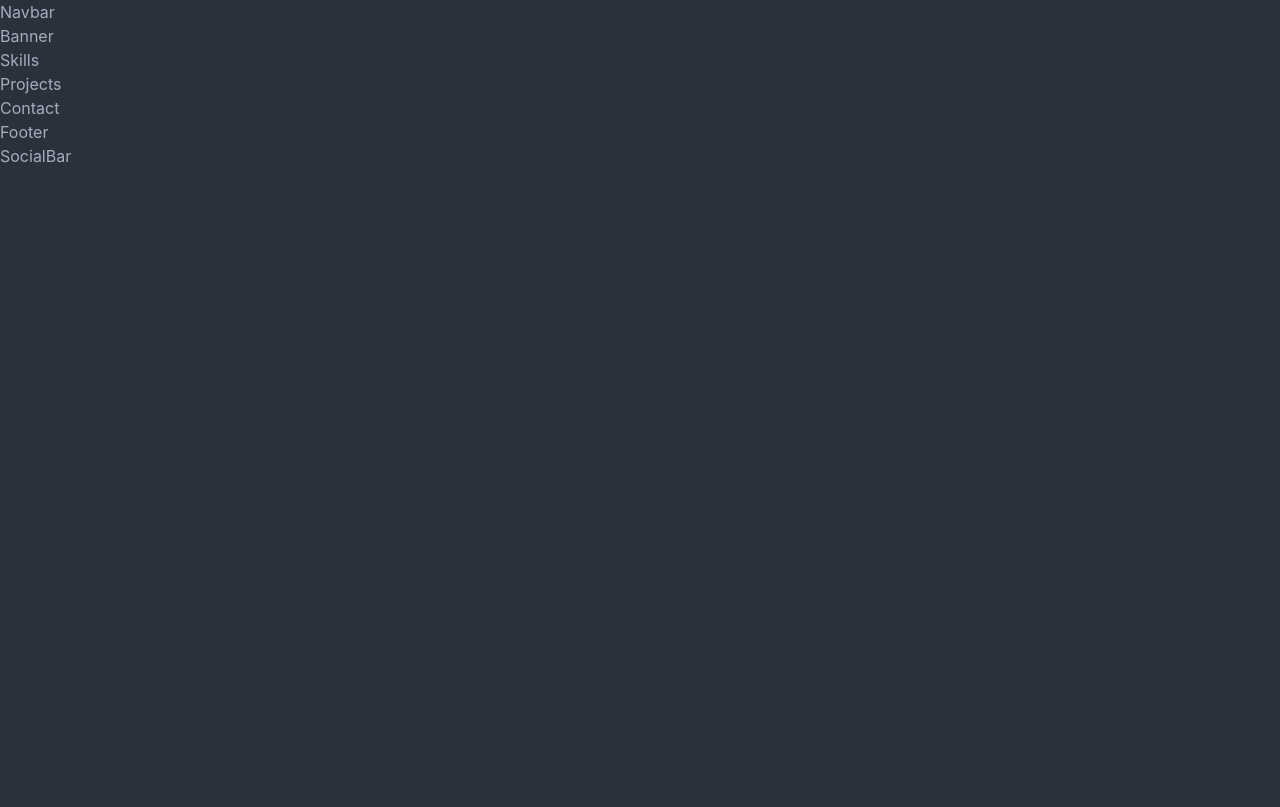
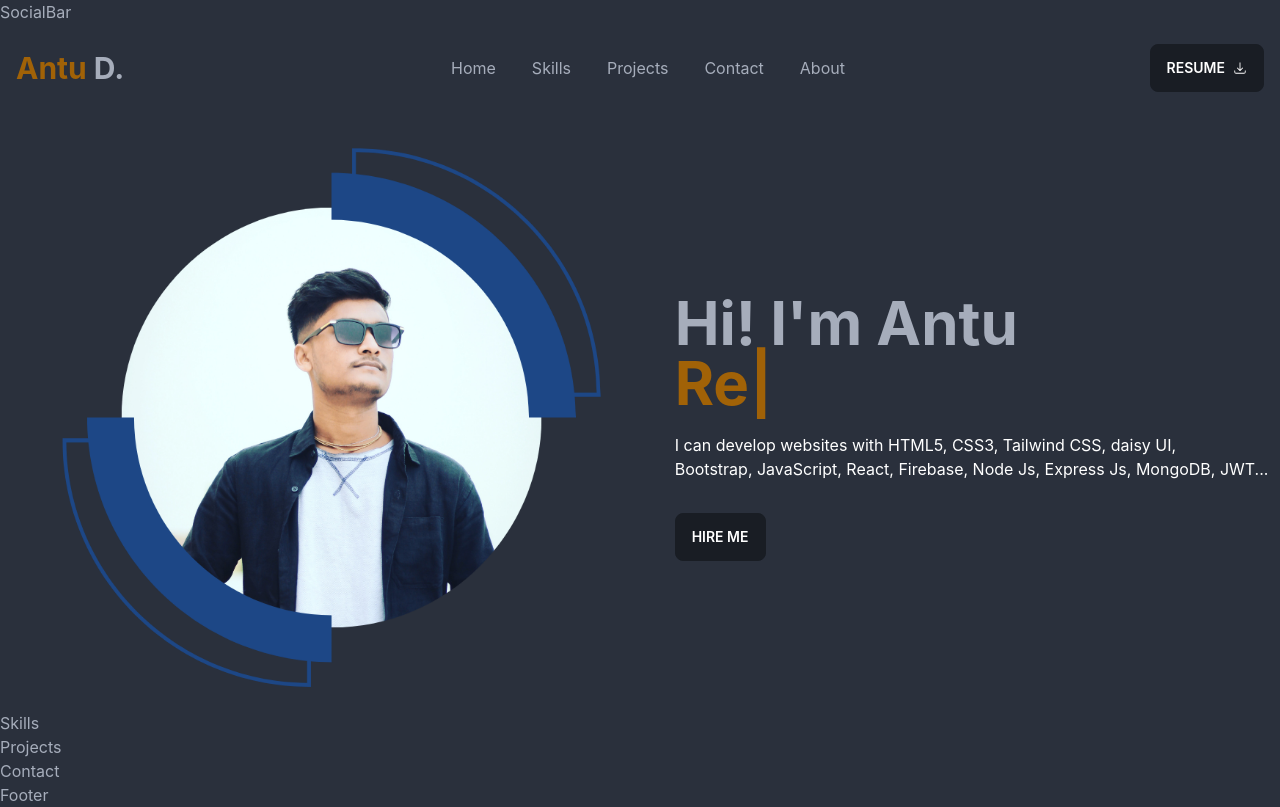
Before and after one commit to antudas22/antu-d-portfolio, a React (Create React App) app: page / in a window 1280 px wide. Built offline with nearby package versions, Linux system fonts and the light colour scheme.

Commit message:
Completed banner section

```diff
--- a/package.json
+++ b/package.json
@@ -9,7 +9,11 @@
     "daisyui": "^2.51.6",
     "react": "^18.2.0",
     "react-dom": "^18.2.0",
+    "react-icons": "^4.8.0",
+    "react-router-dom": "^6.11.2",
     "react-scripts": "5.0.1",
+    "react-scroll": "^1.8.9",
+    "typewriter-effect": "^2.19.0",
     "web-vitals": "^2.1.4"
   },
   "scripts": {
--- a/src/App.js
+++ b/src/App.js
@@ -1,21 +1,13 @@
-import Banner from "./components/Banner/Banner";
-import Contact from "./components/Contact/Contact";
-import Footer from "./components/Footer/Footer";
-import Navbar from "./components/Navbar/Navbar";
-import Projects from "./components/Projects/Projects";
-import Skills from "./components/Skills/Skills";
+import { RouterProvider } from "react-router-dom";
 import SocialBar from "./components/SocialBar/SocialBar";
+import { router } from "./Routers/Routes";
 
 function App() {
   return (
     <div className="max-w-screen-xl mx-auto">
-      <Navbar/>
-      <Banner/>
-      <Skills/>
-      <Projects/>
-      <Contact/>
-      <Footer/>
+
       <SocialBar/>
+      <RouterProvider router={router}/>
     </div>
   );
 }
--- /dev/null
+++ b/src/Layout/Main.js
@@ -0,0 +1,16 @@
+import React from 'react';
+import Navbar from '../components/Navbar/Navbar';
+import { Outlet } from 'react-router-dom';
+import Footer from '../components/Footer/Footer';
+
+const Main = () => {
+    return (
+        <div>
+            <Navbar/>
+            <Outlet/>
+            <Footer/>
+        </div>
+    );
+};
+
+export default Main;
--- /dev/null
+++ b/src/Routers/Routes.js
@@ -0,0 +1,16 @@
+import { createBrowserRouter } from "react-router-dom";
+import Main from "../Layout/Main";
+import Home from "../components/Home/Home";
+
+export const router = createBrowserRouter([
+    {
+        pth: '/',
+        element: <Main/>,
+        children: [
+            {
+                path: '/',
+                element: <Home/>
+            }
+        ]
+    }
+])
--- a/src/components/Banner/Banner.js
+++ b/src/components/Banner/Banner.js
@@ -1,9 +1,30 @@
 import React from 'react';
+import { Link } from 'react-router-dom';
+import banner from '../../assets/antu-banner.png';
+import Typewriter from 'typewriter-effect';
 
 const Banner = () => {
     return (
-        <div>
-            Banner
+        <div className='flex-wrap lg:flex justify-around mt-6'>
+        <div className='flex justify-center items-center w-full lg:w-3/6'>
+            <img className='w-3/4 lg:w-11/12' src={banner} alt="" />
+        </div>
+            <div className='my-auto p-10 lg:p-0 text-start md:text-center lg:text-start'>
+                <h2 className='text-4xl md:text-6xl lg:text-6xl font-bold my-5 w-full'>Hi! I'm Antu
+                <span className='text-yellow-700'>
+                <Typewriter
+                        options={{
+                            strings: ['Web Developer', 'React Developer'],
+                            autoStart: true,
+                            loop: true,
+                        }}
+                    />
+                </span>
+                </h2>
+
+                <p className='mb-8 text-white'>I can develop websites with HTML5, CSS3, Tailwind CSS, daisy UI,<br/>Bootstrap, JavaScript, React, Firebase, Node Js, Express Js, MongoDB, JWT...</p>
+                <Link className='btn text-white'>Hire Me</Link>
+            </div>
         </div>
     );
 };
--- /dev/null
+++ b/src/components/Home/Home.js
@@ -0,0 +1,18 @@
+import React from 'react';
+import Banner from '../Banner/Banner';
+import Skills from '../Skills/Skills';
+import Projects from '../Projects/Projects';
+import Contact from '../Contact/Contact';
+
+const Home = () => {
+    return (
+        <div>
+            <Banner/>
+            <Skills/>
+            <Projects/>
+            <Contact/>
+        </div>
+    );
+};
+
+export default Home;
--- a/src/components/Navbar/Navbar.js
+++ b/src/components/Navbar/Navbar.js
@@ -1,10 +1,40 @@
 import React from 'react';
+import { Link } from 'react-scroll';
+import { HiArrowDownTray } from "react-icons/hi2";
 
 const Navbar = () => {
     return (
-        <div>
-            Navbar
-        </div>
+        <div className="navbar my-3">
+  <div className="navbar-start mx-2">
+    <div className="dropdown">
+      <label tabIndex={0} className="btn btn-ghost lg:hidden">
+        <svg xmlns="http://www.w3.org/2000/svg" className="h-5 w-5" fill="none" viewBox="0 0 24 24" stroke="currentColor"><path strokeLinecap="round" strokeLinejoin="round" strokeWidth="2" d="M4 6h16M4 12h8m-8 6h16" /></svg>
+      </label>
+      <ul tabIndex={0} className="menu menu-compact dropdown-content gap-1 p-2 shadow bg-base-100 rounded-box w-52">
+        <li><Link to="/">Home</Link></li>
+        <li><Link to="skills" spy={true} smooth={true} duration={1000}>Skills</Link></li>
+        <li><Link to="projects" spy={true} smooth={true} duration={1000}>Projects</Link></li>
+        <li><Link to="contact" spy={true} smooth={true} duration={1000}>Contact</Link></li>
+        <li><Link to="about" spy={true} smooth={true} duration={1000}>About</Link></li>
+      </ul>
+    </div>
+    <Link to="/">
+        <h2 className='text-3xl font-bold'><span className='text-yellow-700'>Antu</span> D.</h2>
+    </Link>
+  </div>
+  <div className="navbar-center hidden lg:flex">
+    <ul className="menu menu-horizontal gap-1">
+    <li><Link to="/">Home</Link></li>
+        <li><Link to="skills" spy={true} smooth={true} duration={1000}>Skills</Link></li>
+        <li><Link to="projects" spy={true} smooth={true} duration={1000}>Projects</Link></li>
+        <li><Link to="contact" spy={true} smooth={true} duration={1000}>Contact</Link></li>
+        <li><Link to="about" spy={true} smooth={true} duration={1000}>About</Link></li>
+    </ul>
+  </div>
+  <div className="navbar-end">
+    <a alt="" className="btn mr-2 text-white">Resume <HiArrowDownTray className='ml-2' /></a>
+  </div>
+</div>
     );
 };
 
```
Also changed, not shown: src/assets/antu-banner.png (added), 1 other file (tests, documents, lock files or other folders).
